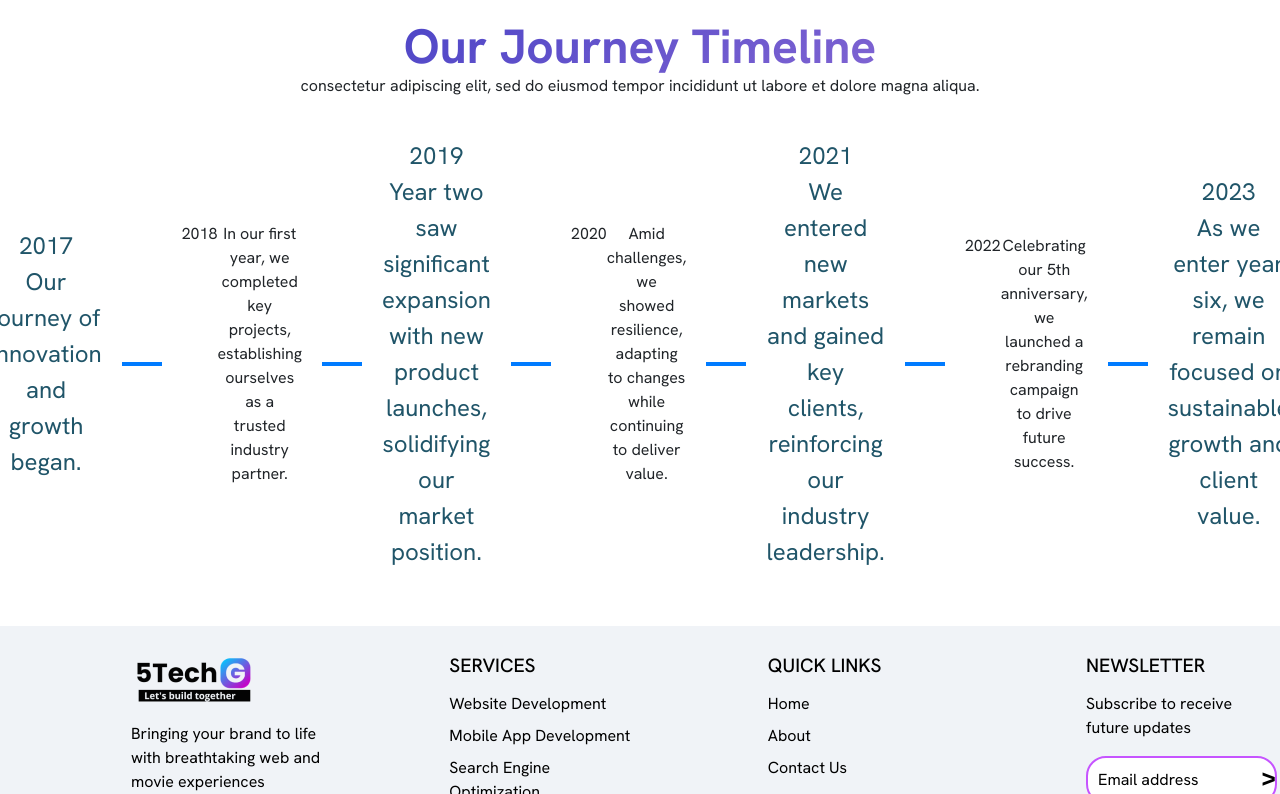
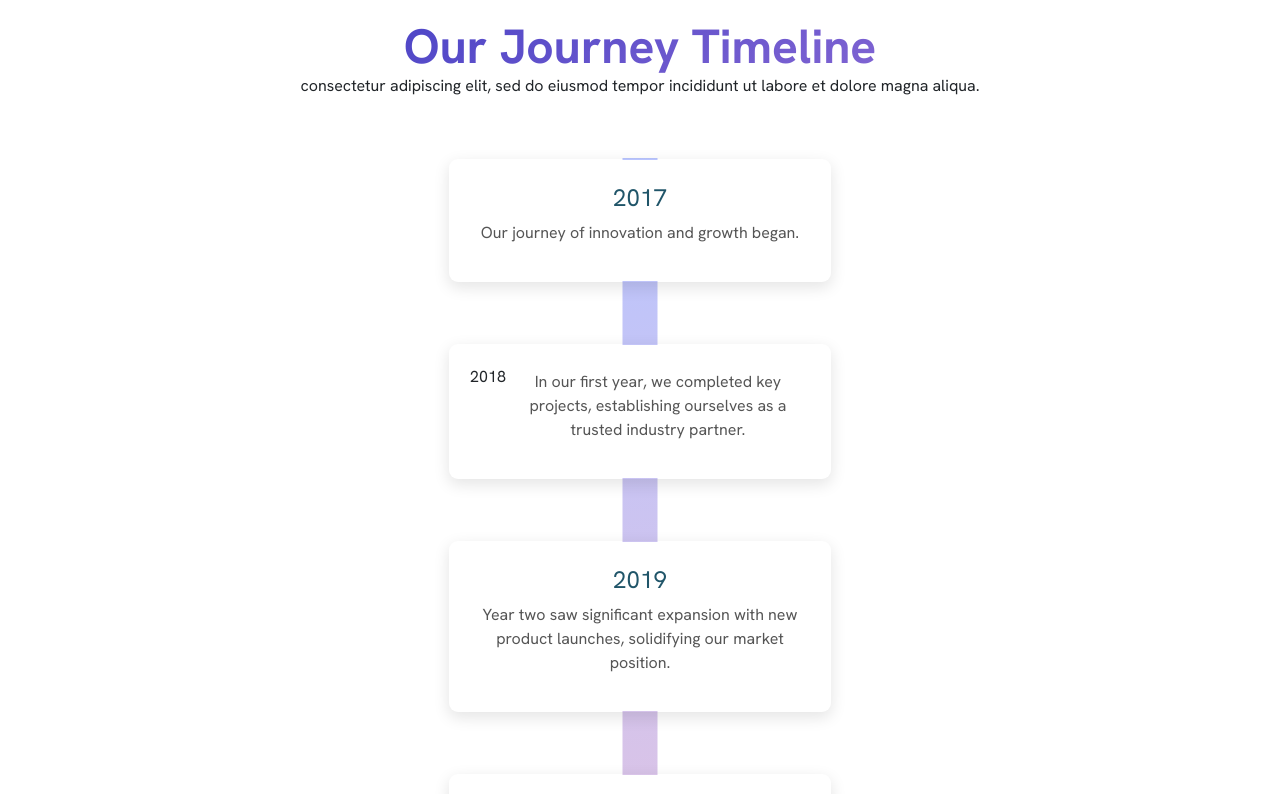
Before and after one commit to harshvyas0803/5techg, a React (Create React App) app: page /about in a window 1280 px wide. Shown: the part 1186-1980 px from the top of the page. Built offline with nearby package versions, Linux system fonts and the light colour scheme.

Commit message:
added routing

```diff
--- a/src/App.js
+++ b/src/App.js
@@ -1,27 +1,19 @@
-import './App.css';
+// src/App.js
 import React from 'react';
-import Navbar from '../src/components/Navbar/Navbar';  // Assuming Navbar exists in this path
-import Hero from '../src/components/Hero/Hero';        // Assuming Hero exists in this path
-import About from '../src/pages/about/About';     // Assuming About exists in this path
+import { BrowserRouter as Router, Route, Routes } from 'react-router-dom';
+import Home from '../src/components/Hero/Hero'; // adjust paths as necessary
+import About from '../src/pages/about/About';
+import Portfolio from '../src/pages/portfolio/Portfolio'; // new portfolio page
 
-import { BrowserRouter as Router, Route, Routes } from 'react-router-dom';
-
-const App = () => {
+function App() {
   return (
     <Router>
-      <div>
-
-
-        <Routes>
-
-          <Route path="/" element={<Hero />} />
-
-
-          <Route path="/about" element={<About />} />
-
-
-        </Routes>
-      </div>
+      <Routes>
+        <Route path="/" element={<Home />} />
+        <Route path="/about" element={<About />} />
+        <Route path="/portfolio" element={<Portfolio />} />
+        {/* Add other routes as needed */}
+      </Routes>
     </Router>
   );
 }
--- a/src/components/Navbar/Navbar.jsx
+++ b/src/components/Navbar/Navbar.jsx
@@ -14,7 +14,7 @@ const Navbar = () => {
 <ul className="navbar-links">
             <li><a href="/" className="navbar-link">Home</a></li>
             <li><a href="/about" className="navbar-link">About</a></li>
-            <li><a href="/portfolio" className="navbar-link">Portfolio</a></li>
+            <li><a href="/Portfolio" className="navbar-link">Portfolio</a></li>
             <li><a href="/product" className="navbar-link">Product</a></li>
             <li><a href="/contact" className="navbar-link">Contact</a></li>
             <li>
--- a/src/pages/about/About.css
+++ b/src/pages/about/About.css
@@ -6,7 +6,7 @@
     display: flex;
     flex-wrap: wrap;
     margin-top: 12vh;
-    color:
+    color: #333; /* Default text color */
 }
 
 .contentdiv h3 {
@@ -32,45 +32,12 @@
     color: #ff6347;
 }
 
-.right {
-    position: relative;
-    transition: transform 0.4s ease, box-shadow 0.3s ease;
-}
-
-.right:hover {
-    transform: translateY(-10px);
-    box-shadow: 0 10px 20px rgba(0, 0, 0, 0.2);
-}
-
-@keyframes float {
-    0% {
-        transform: translateY(0);
-    }
-    50% {
-        transform: translateY(-5px);
-    }
-    100% {
-        transform: translateY(0);
-    }
-}
-
-.right {
-    animation: float 3s ease-in-out infinite;
-}
-
-.contentdiv h3,
-.contentdiv h2,
-.right {
-    transition: all 0.3s ease-in-out;
-}
-
 .contentdiv2 {
     display: flex;
     align-items: center;
     margin: 20px;
     padding: 20px;
-    background: rgb(120, 165, 218);
-    background: linear-gradient(103deg, rgba(120, 165, 218, 0.44870448179271705) 0%, rgba(255, 255, 255, 0.9304971988795518) 100%);
+    background: linear-gradient(103deg, rgba(120, 165, 218, 0.448) 0%, rgba(255, 255, 255, 0.93) 100%);
     border-radius: 15px;
     max-width: 1200px;
     margin-left: auto;
@@ -119,8 +86,7 @@
 .gradient-text {
     font-size: 48px;
     font-weight: bold;
-    background: rgb(28,34,186);
-    background: linear-gradient(149deg, rgba(28,34,186,0.9304971988795518) 0%, rgba(161,120,218,1) 100%);
+    background: linear-gradient(149deg, rgba(28,34,186,0.93) 0%, rgba(161,120,218,1) 100%);
     -webkit-background-clip: text;
     -webkit-text-fill-color: transparent;
     text-align: center;
@@ -136,35 +102,49 @@
 
 .timeline {
     position: relative;
-    display: flex;
-    justify-content: center;
-    align-items: center;
-    margin: 20px auto;
+    margin: 40px auto;
+    width: 30%;
 }
 
 .timeline-event {
     position: relative;
-    margin: 0 20px;
+    margin: 60px 0;
     padding: 20px;
-    background-color:white;
-
-
-    max-width: 200px;
+    background-color: white;
+    border-radius: 10px;
     text-align: center;
-    transition: transform 0.2s;
+    overflow: hidden;
+    box-shadow: 0 5px 15px rgba(0, 0, 0, 0.1);
+    border: 2px solid transparent;
+    background-clip: padding-box;
 }
 
-.timeline-event:hover {
-    transform: scale(1.02);
+.timeline-event h4 {
+    font-size: 24px;
+    font-weight: bold;
+    margin-bottom: 5px; /* Spacing below the year */
+    color: #333;
 }
 
-.timeline::before {
-    content: '';
+.timeline-event p {
+    font-size: 16px;
+    color: #555;
+    line-height: 1.5;
+    margin-top: 5px; /* Optional spacing to separate from year */
+}
+
+.timeline-line {
     position: absolute;
-    top: 50%;
-    left: 0;
-    right: 0;
-    height: 4px; /* Increased height for better visibility */
-    background-color: #007bff; /* Blue color for the line */
+    left: 50%;
+    top: 0;
+    height: 0;
+    width: 35px;
+    background: linear-gradient(172deg, rgba(63, 94, 251, 0.363) 0%, rgba(252, 70, 106, 0.331) 100%);
+    transform: translateX(-50%);
     z-index: -1;
+    transition: height 5s ease;
 }
+
+.animate-line {
+    height: 100%;
+}
--- a/src/pages/about/About.jsx
+++ b/src/pages/about/About.jsx
@@ -1,10 +1,38 @@
+import React, { useEffect, useRef } from 'react';
 import './About.css';
 import Navbar from '../../components/Navbar/Navbar';
 import photo1 from '../../assets/Frame 3.png';
-import React from 'react';
 import profile from '../../assets/koli.png';
 
 const About = () => {
+  const timelineRef = useRef(null);
+  const lineRef = useRef(null);
+
+  useEffect(() => {
+    const observer = new IntersectionObserver(
+      (entries) => {
+        entries.forEach((entry) => {
+          if (entry.isIntersecting) {
+
+            lineRef.current.classList.add('animate-line');
+            observer.unobserve(entry.target);
+          }
+        });
+      },
+      { threshold: 0.5 }
+    );
+
+    if (timelineRef.current) {
+      observer.observe(timelineRef.current);
+    }
+
+    return () => {
+      if (timelineRef.current) {
+        observer.unobserve(timelineRef.current);
+      }
+    };
+  }, []);
+
   return (
     <div>
       <div className="navbarinabout">
@@ -16,7 +44,7 @@ const About = () => {
           <h3>Our information</h3>
           <h2>Introduction</h2>
           <p>
-            We are a team of experienced professionals with thorough expertise in marketing, developing and designing. We build brands' success digitally through our exceptional IT solutions like web development, mobile app development, full-stack web development, UI/UX development, etc. Our expertise extends to developing software, games, mobile applications, and much more in all their forms that you can think of, striving to minimize our carbon footprint and contribute positively to our communities.
+            We are a team of experienced professionals with thorough expertise in marketing, developing, and designing. We build brands' success digitally through our exceptional IT solutions like web development, mobile app development, full-stack web development, UI/UX development, etc. Our expertise extends to developing software, games, mobile applications, and much more in all their forms that you can think of, striving to minimize our carbon footprint and contribute positively to our communities.
           </p>
         </div>
         <div className="right">
@@ -44,7 +72,8 @@ const About = () => {
           <p className='para'>consectetur adipiscing elit, sed do eiusmod tempor incididunt ut labore et dolore magna aliqua.</p>
         </div>
 
-        <div className="timeline">
+        <div className="timeline" ref={timelineRef}>
+          <div className="timeline-line" ref={lineRef} /> {/* Animated line */}
           <div className="timeline-event left">
             <div className="year">2017</div>
             <p>Our journey of innovation and growth began.</p>
--- /dev/null
+++ b/src/pages/portfolio/Portfolio.css
@@ -0,0 +1,9 @@
+.nav-in-portfolio{
+    margin-top: 3vh;
+}
+.heading{
+    font-size: 6vh;color: rgb(91, 91, 91);
+    text-align: center;
+    font-weight: 800;
+
+}
--- /dev/null
+++ b/src/pages/portfolio/Portfolio.jsx
@@ -0,0 +1,29 @@
+import Finework from '../../components/finework/Finework'
+import Navbar from '../../components/Navbar/Navbar'
+import './Portfolio.css'
+import React from 'react'
+
+const Portfolio = () => {
+  return (
+   <div>
+ <div className='nav-in-portfolio'>
+
+
+    </div>
+
+
+
+<div className="cards-in-porfolio">
+
+<Navbar/>
+<Finework/>
+
+</div>
+
+
+
+   </div>
+  )
+}
+
+export default Portfolio
```
